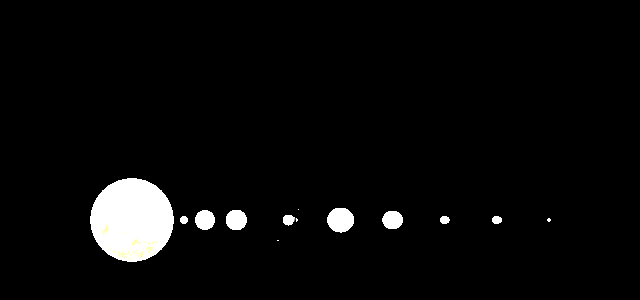
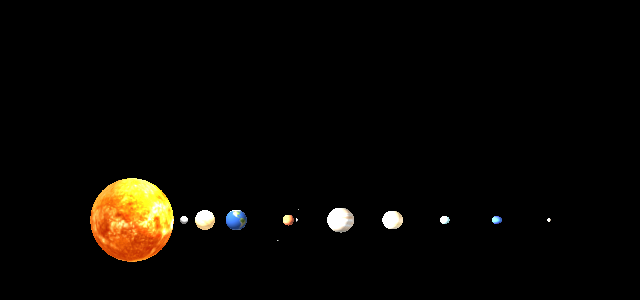
Before and after one commit to Entity4061/3D-SPACE, a plain HTML site: page index.html in a window 1280 px wide. Shown: the part 180-480 px from the top of the page, without its empty margins (508-1148 px from the left). Drawn offline with Linux system fonts and the light colour scheme; animation ran at ten frames a second.

Commit message:
Update index.html

```diff
--- a/index.html
+++ b/index.html
@@ -21,11 +21,11 @@
         document.body.appendChild(renderer.domElement);
 
         // Add a light source
-        const pointLight = new THREE.PointLight(0xffffff, 100);
+        const pointLight = new THREE.PointLight(0xffffff, 2);
         pointLight.position.set(5, 5, 5);
         scene.add(pointLight);
 
-        const ambientLight = new THREE.AmbientLight(0xffffff, 50);
+        const ambientLight = new THREE.AmbientLight(0xffffff, 1);
         scene.add(ambientLight);
 
         // Function to create a celestial body
```
